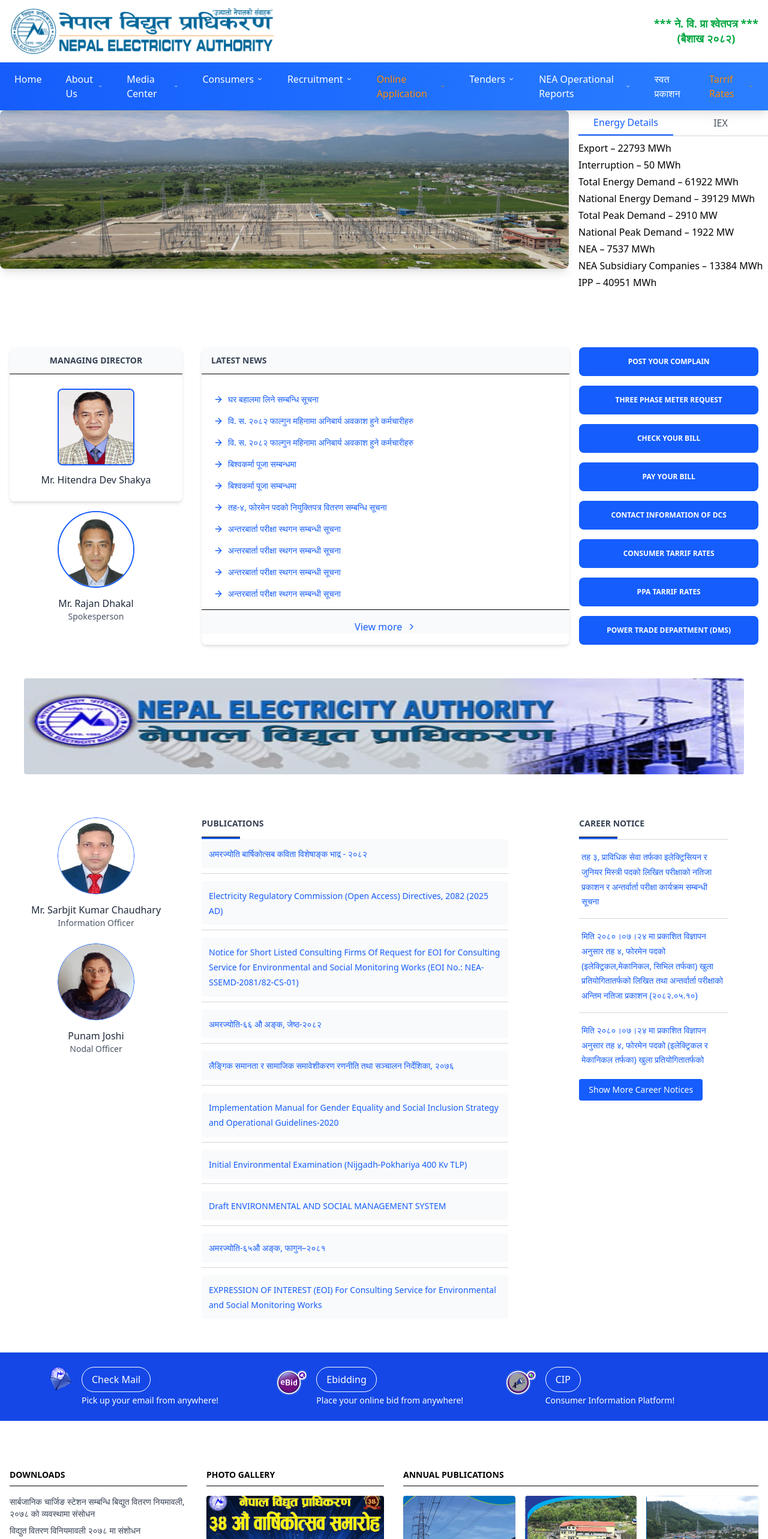
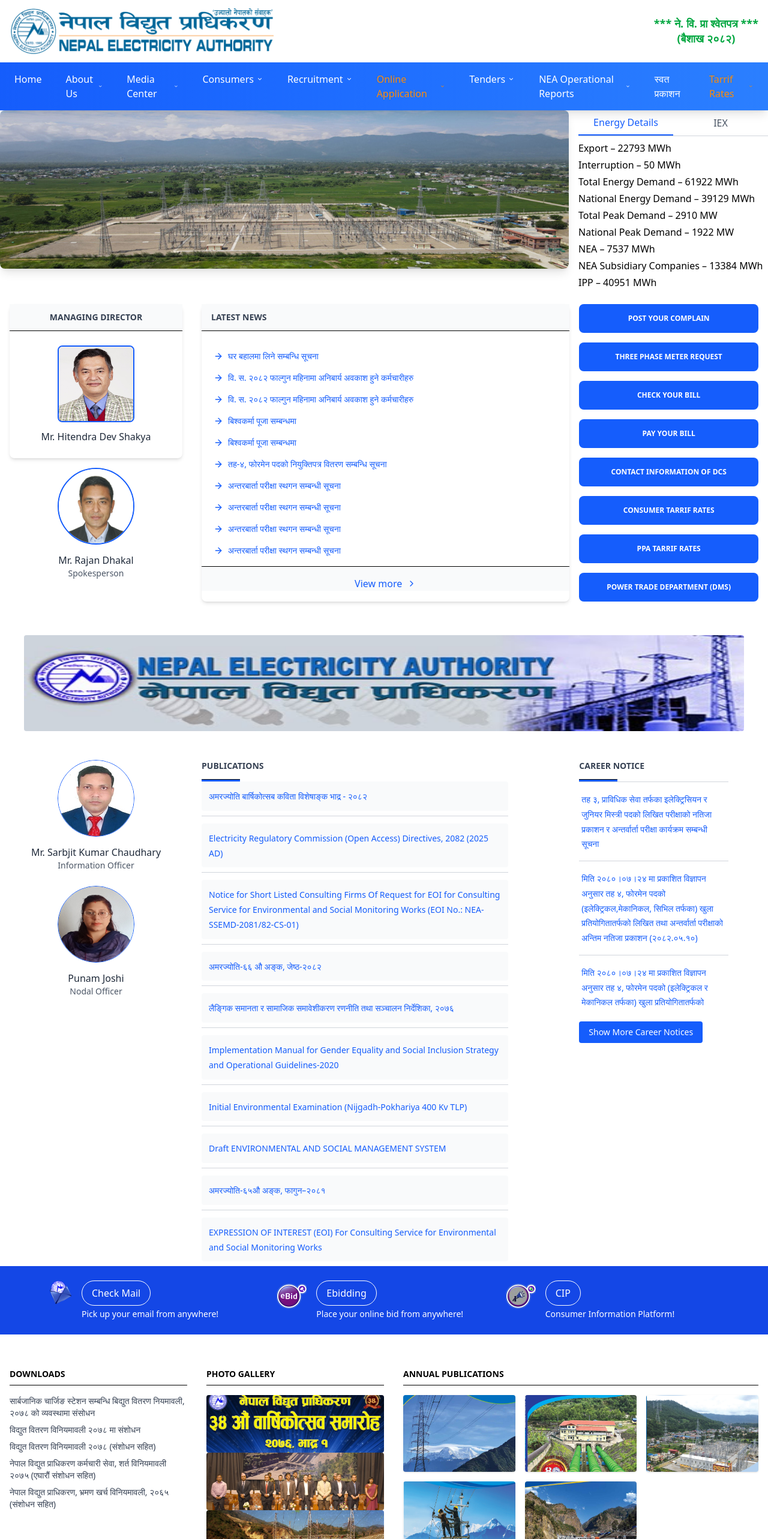
Before and after one commit to AmanRai8/NEA-website, a React (Vite) app in the folder frontend/: page / in a window 1280 px wide. Shown: the top 2566 px of the page at 60% size. Built offline with nearby package versions, Linux system fonts and the light colour scheme.

Commit message:
readme updated

```diff
--- a/frontend/src/App.jsx
+++ b/frontend/src/App.jsx
@@ -14,29 +14,14 @@
     <div className="flex flex-col min-h-screen">
       <Header />
       <Navbar />
-      <Content1 />
-      <br />
-      <br />
-      <br />
-      <Content2 />
-      <InBetweenSection />
-      <br />
-      <Content3 />
-      <br />
-      <br />
-      <InBetweenSection2 />
-      <br />
-      <Content4 />
-      {/* <main className="flex-grow">
-        <div className="max-w-7xl mx-auto px-4 py-10 text-center">
-          <h1 className="text-2xl font-bold">Welcome to NEA</h1>
-          <p className="mt-2 text-gray-600">
-            Your content goes here. Add sections, components, or pages inside
-            this area.
-          </p>
-        </div>
-      </main> */}
-
+      <main className="flex-grow">
+        <Content1 className="my-8" />
+        <Content2 className="my-8" />
+        <InBetweenSection className="my-8" />
+        <Content3 className="my-8" />
+        <InBetweenSection2 className="my-8" />
+        <Content4 className="my-8" />
+      </main>
       <Footer />
     </div>
   );
```
Also changed, not shown: 1 other file (tests, documents, lock files or other folders).
